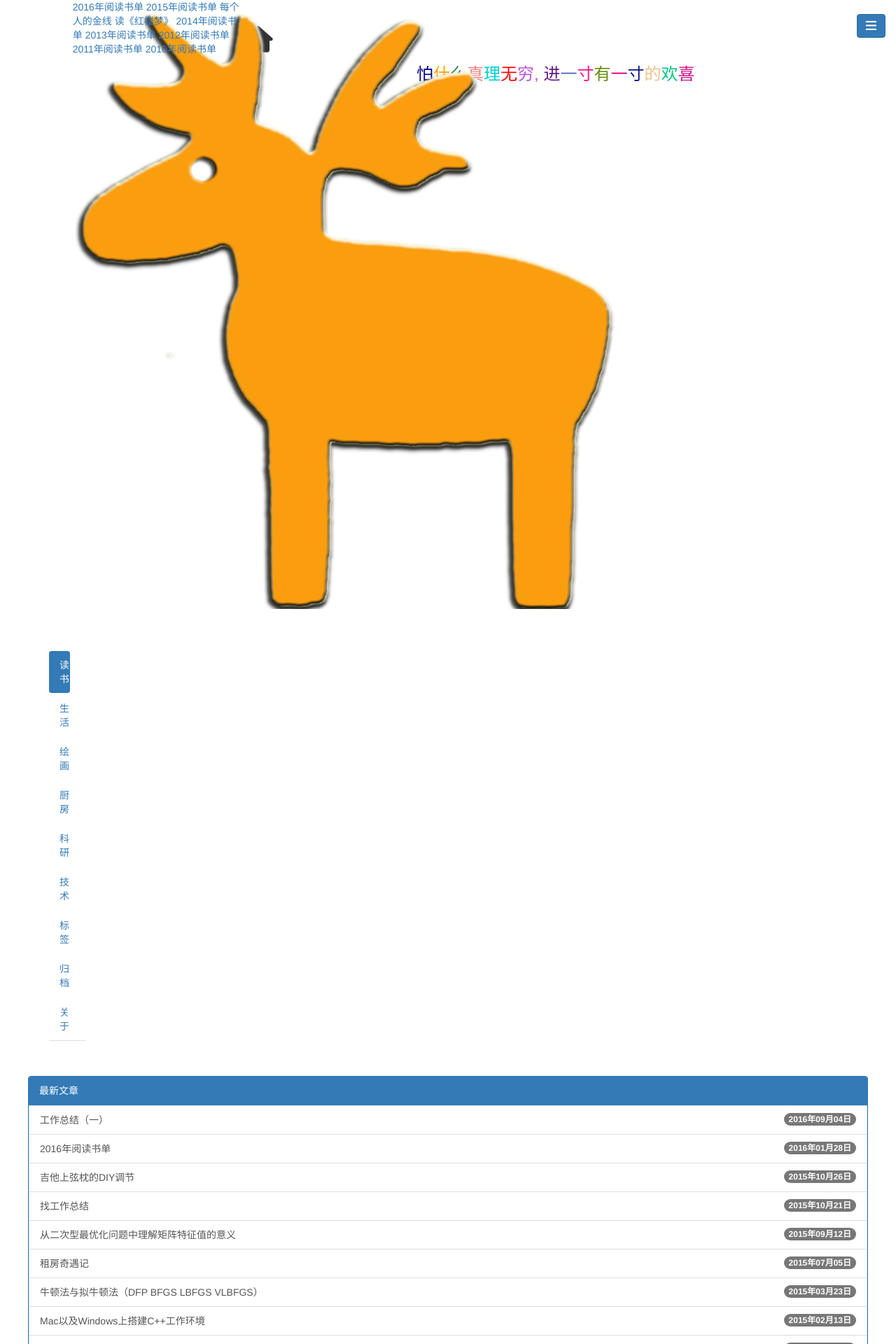
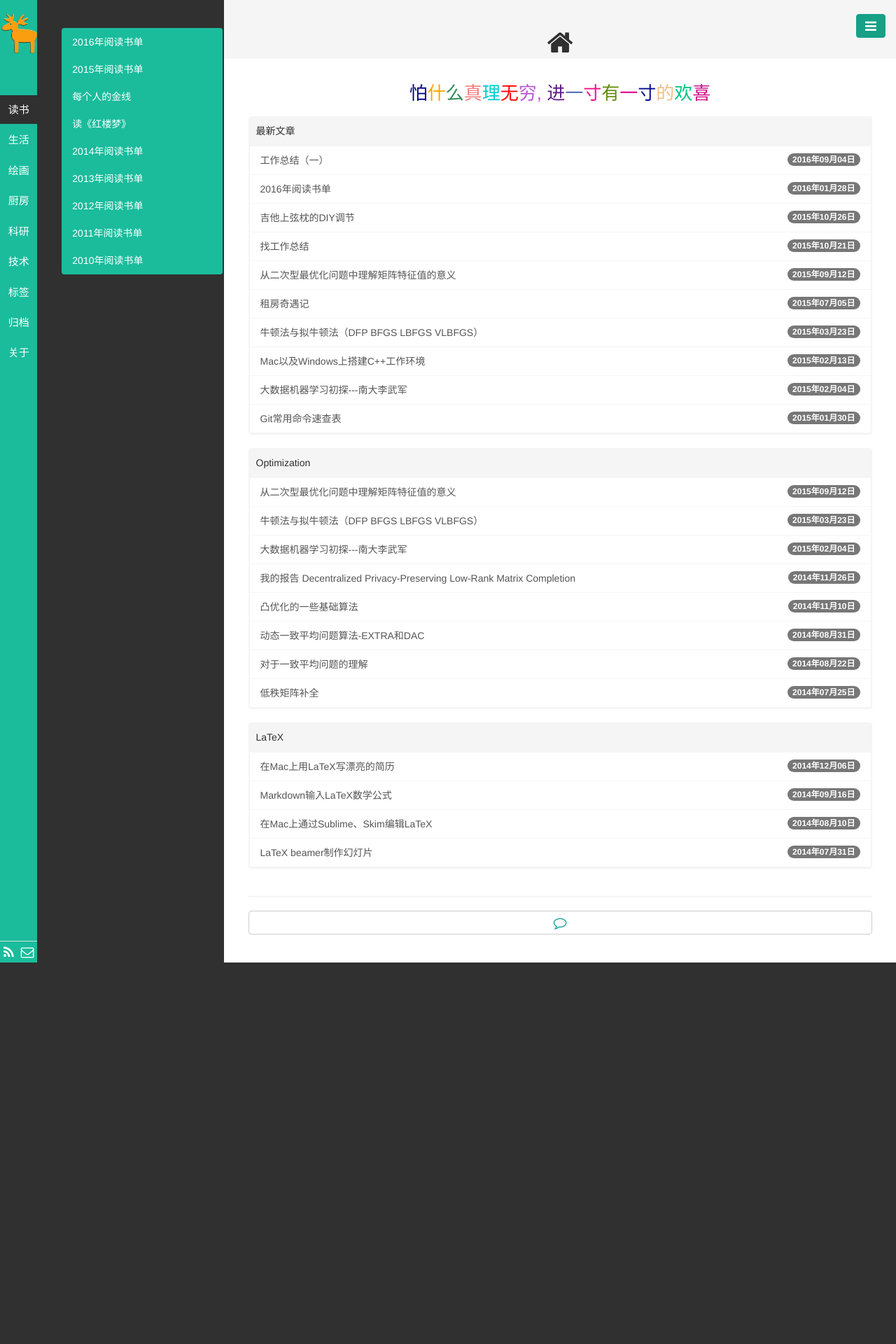
Before and after one commit to AssassinLong/lanchr.github.io, a Jekyll site: the page built from index.html, in a window 1280 px wide. Shown: the top 1920 px of the page at 70% size. Built offline with Jekyll 4.4.1, drawn with Linux system fonts in a browser that asks for light colours; nearby versions of some CDN libraries; library files that are not in the unit come from our copies; Markdown is read by kramdown in place of the engine named in the settings; the list of posts is cut into pages by our own code; after the commit the page ends 1375 px from its top, so only the background shows below that.

Commit message:
10/29/14/25

```diff
--- a/_includes/header_title.html
+++ b/_includes/header_title.html
@@ -9,8 +9,8 @@
 {% endif %}
 <link rel="shortcut icon" href="{{ site.favicon }}" />
 <meta name="viewport" content="width=device-width, initial-scale=1.0">
-<link rel="stylesheet" href="lanchr.github.io/public/css/bootstrap.css">
-<link rel="stylesheet" href="lanchr.github.io//public/css/font-awesome.css">
-<link rel="stylesheet" href="lanchr.github.io//public/js/prettify/prettify.css">
-<link rel="stylesheet" href="lanchr.github.io//public/css/base.css">
-<link href="lanchr.github.io//pages/atom.xml" rel="alternate" title="{{site.title}}" type="application/atom+xml">
+<link rel="stylesheet" href="/public/css/bootstrap.css">
+<link rel="stylesheet" href="/public/css/font-awesome.css">
+<link rel="stylesheet" href="/public/js/prettify/prettify.css">
+<link rel="stylesheet" href="/public/css/base.css">
+<link href="/pages/atom.xml" rel="alternate" title="{{site.title}}" type="application/atom+xml">
```
